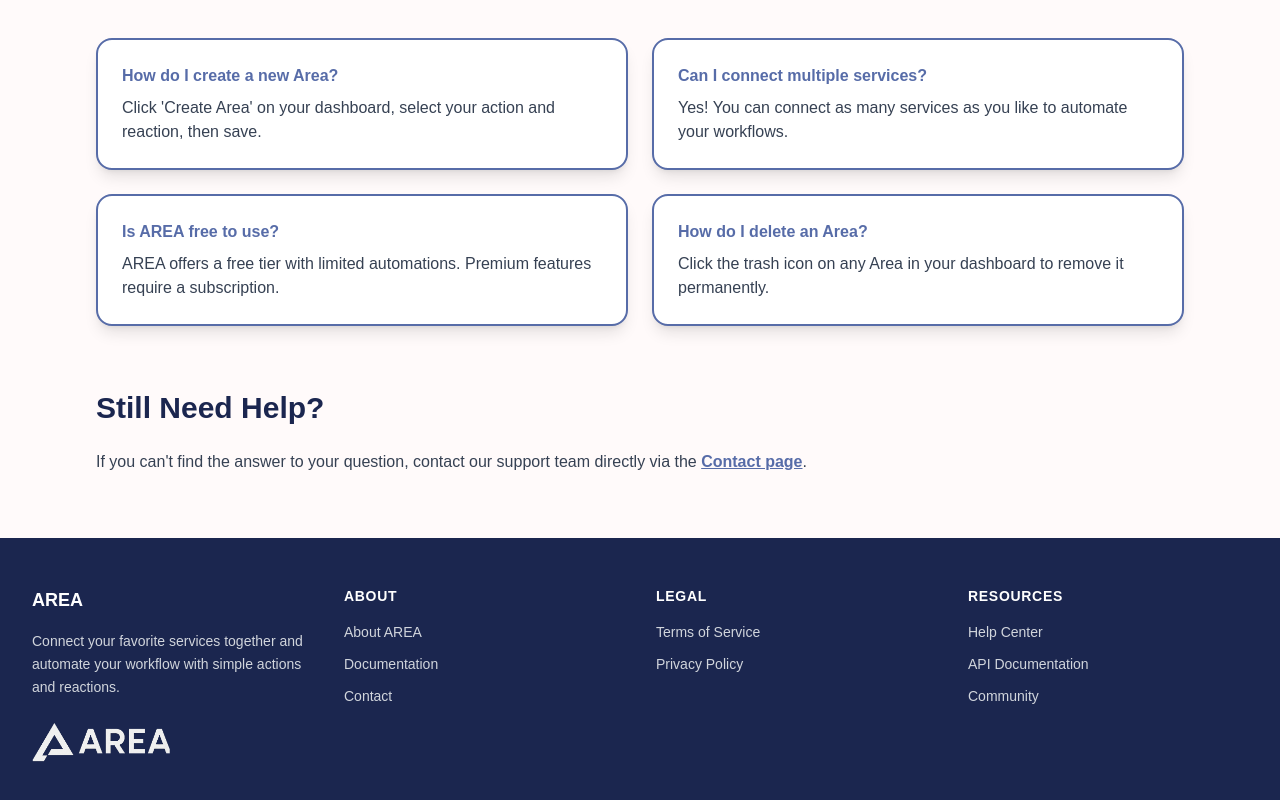
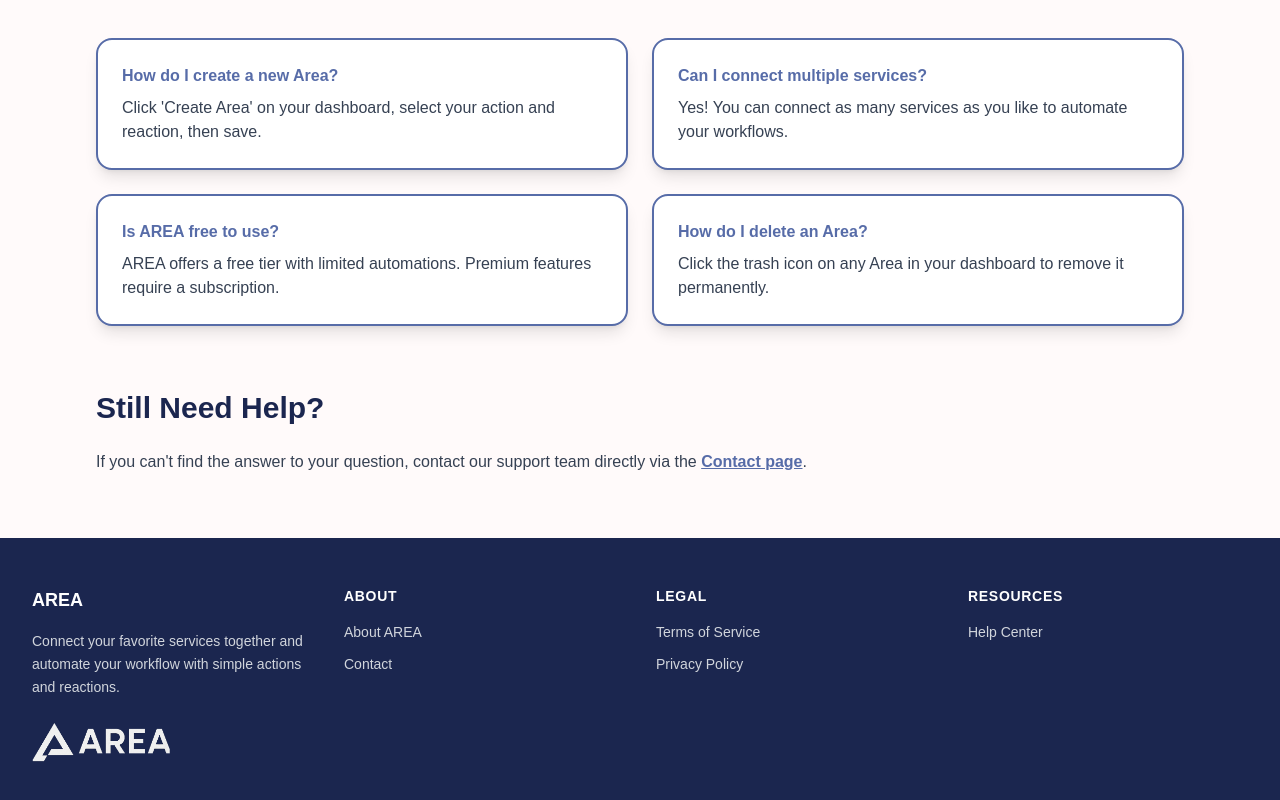
Before and after one commit to ValianceTekProject/AreaFront, a Next.js app: page /Help in a window 1280 px wide. Shown: the part 410-1210 px from the top of the page. Built offline with nearby package versions, Linux system fonts and the light colour scheme.

Commit message:
fix : fixed routes for footer

```diff
--- a/app/Components/Footer.tsx
+++ b/app/Components/Footer.tsx
@@ -1,3 +1,5 @@
+"use client"
+
 import React from 'react';
 import { useRouter } from 'next/navigation';
 
@@ -8,24 +10,21 @@
     {
       title: 'ABOUT',
       links: [
-        { label: 'About AREA', path: '/about' },
-        { label: 'Documentation', path: '/docs' },
-        { label: 'Contact', path: '/contact' },
+        { label: 'About AREA', path: '../About' },
+        { label: 'Contact', path: '../Contact' },
       ],
     },
     {
       title: 'LEGAL',
       links: [
-        { label: 'Terms of Service', path: '/terms' },
-        { label: 'Privacy Policy', path: '/privacy' },
+        { label: 'Terms of Service', path: '../Terms' },
+        { label: 'Privacy Policy', path: '../Privacy' },
       ],
     },
     {
       title: 'RESOURCES',
       links: [
-        { label: 'Help Center', path: '/help' },
-        { label: 'API Documentation', path: '/api-docs' },
-        { label: 'Community', path: '/community' },
+        { label: 'Help Center', path: '../Help' },
       ],
     },
   ];
```
